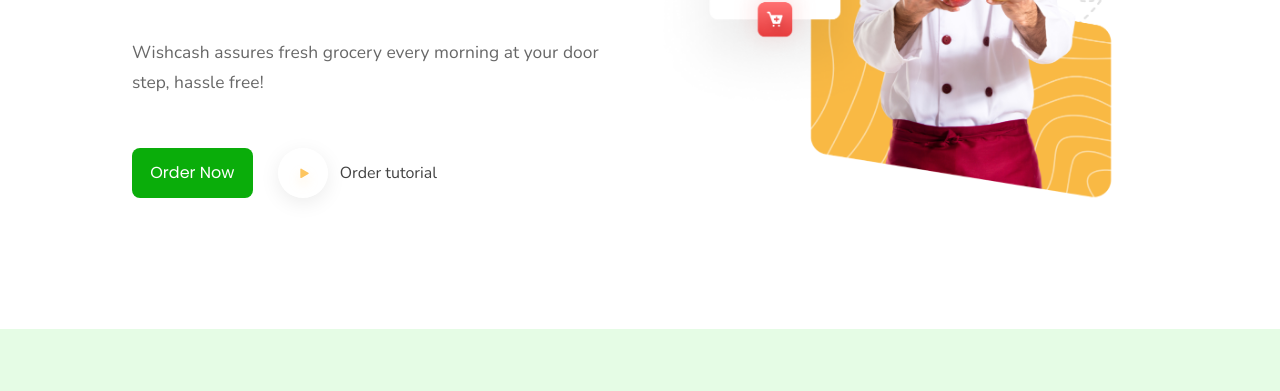
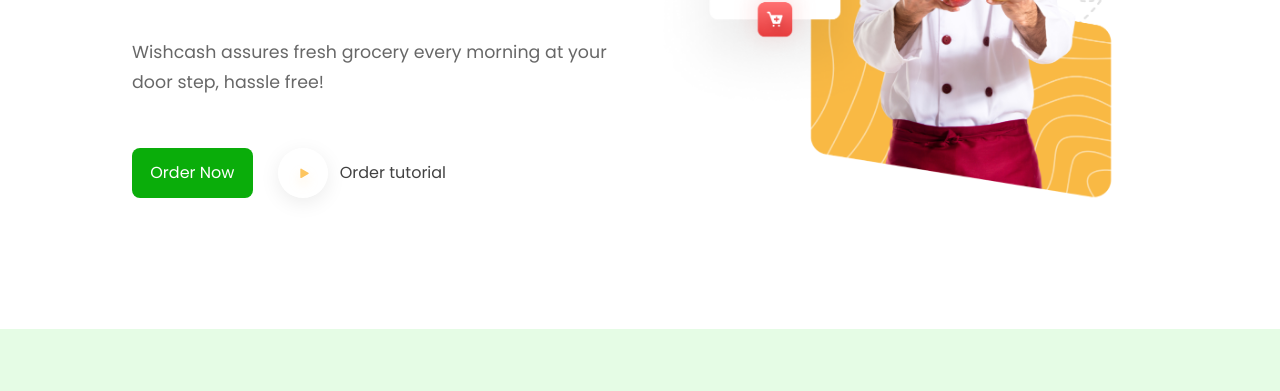
Before and after one commit to Jeffansah/Wishcash, a plain HTML site: page Wishcash/public/index.html in a window 1280 px wide. Shown: the part 409-800 px from the top of the page. Drawn offline with nearby package versions, Linux system fonts and the light colour scheme.

Commit message:
minor font change

```diff
--- a/Wishcash/public/css/styles.css
+++ b/Wishcash/public/css/styles.css
@@ -46,9 +46,6 @@
     outline: none;
 }
 
-p{
-    font-family: "Nunito", sans-serif;
-}
 
 img {
     display: block;
```
